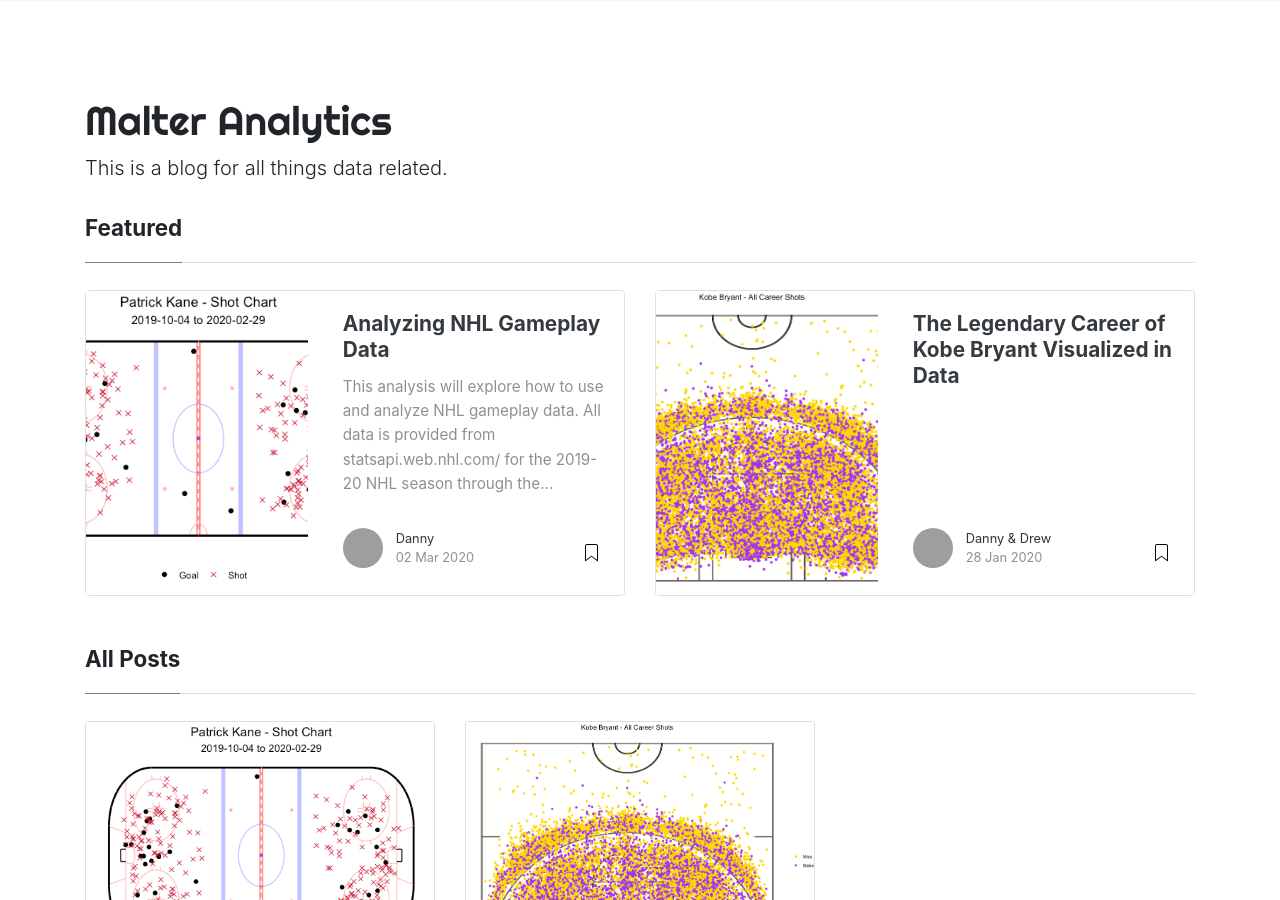
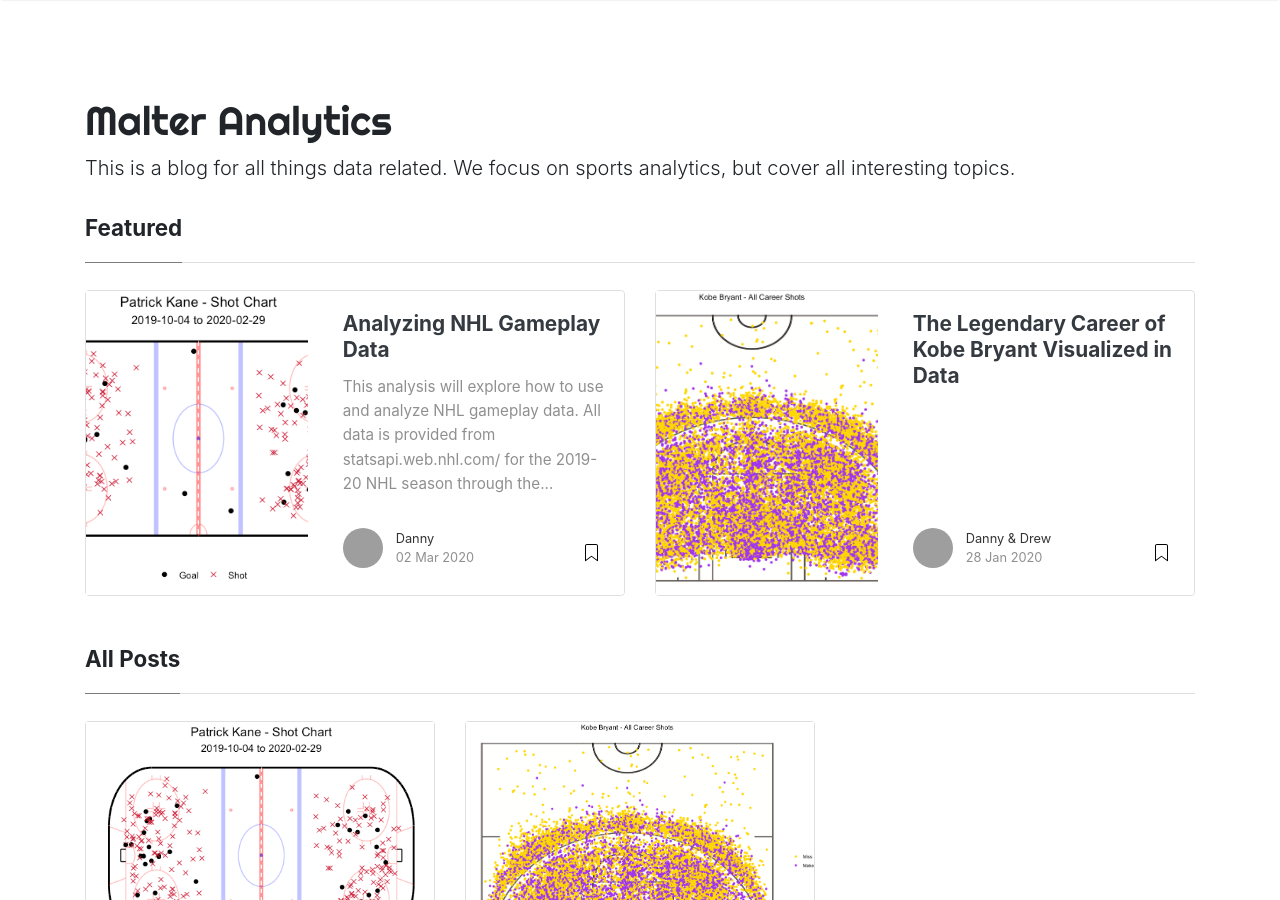
Before and after one commit to malteranalytics/malteranalytics.github.io, a Jekyll site: the page built from index.html, in a window 1280 px wide and 900 px high. Built offline with Jekyll 4.4.1, drawn with Linux system fonts in a browser that asks for light colours; nearby versions of some CDN libraries; the list of posts is cut into pages by our own code; grey boxes are pictures that could not be loaded.

Commit message:
Update _config.yml

```diff
--- a/_config.yml
+++ b/_config.yml
@@ -1,9 +1,8 @@
 # Site
 name: "Malter Analytics"
 title: "Analytics and Data Science Blog"
-description: "This is a blog for all things data related."
+description: "This is a blog for all things data related. We focus on sports analytics, but cover all interesting topics."
 logo: 'assets/images/Malter-Analytics-Logo.png'
-favicon: 'assets/images/Malter-Analytics-Logo.png'
 baseurl:
 google_analytics: 'UA-137918066-1'
 disqus: 'nubo'
```
